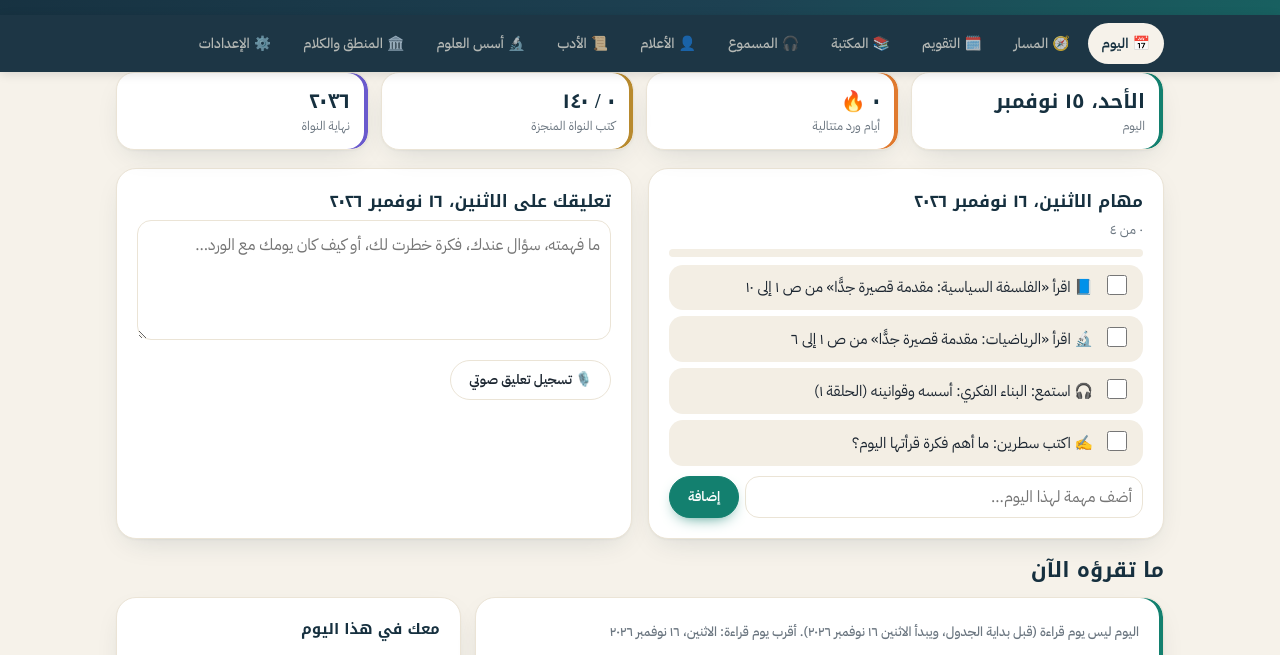
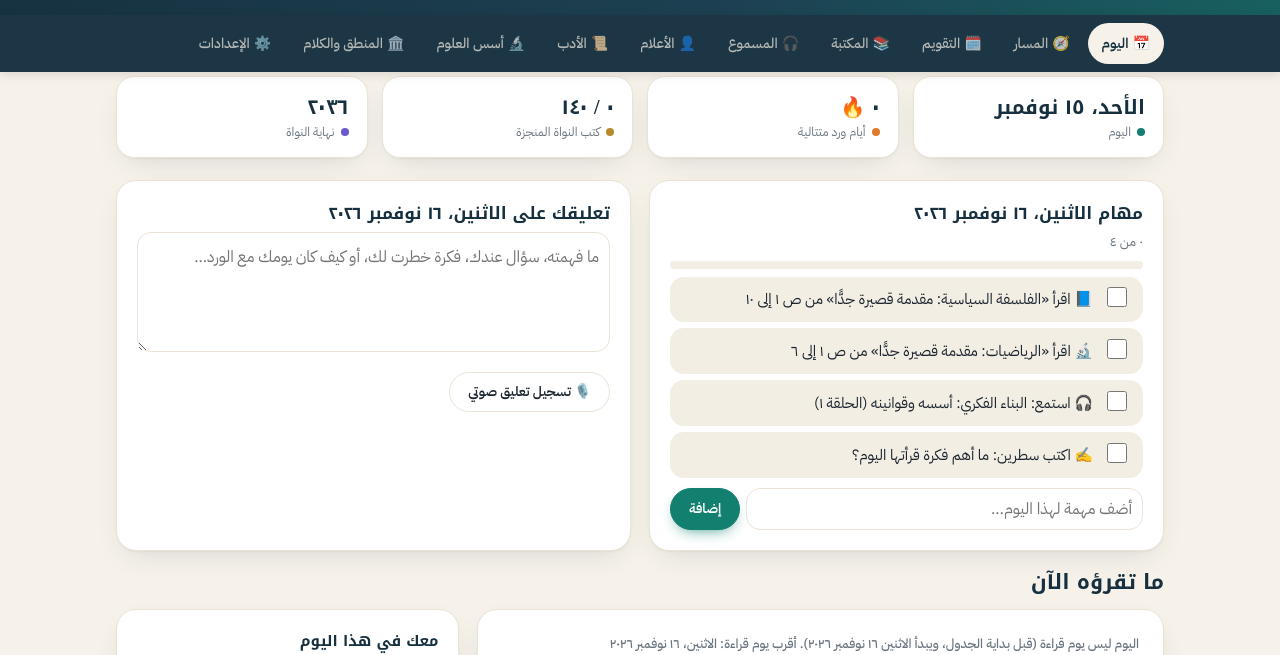
Before and after one commit to qamerkh10-commits/manhaj-al-bina-al-fikri, a plain HTML site: page index.html in a window 1280 px wide. Shown: the part 99-754 px from the top of the page. Drawn offline with Linux system fonts and the light colour scheme.

Commit message:
Fix spacing under the tab bar and card accents
Co-Authored-By: Claude Opus 5.5 <noreply@anthropic.com>

```diff
--- a/index.html
+++ b/index.html
@@ -325,6 +325,17 @@ footer{border-top:0}
 .todo li.done{border-color:color-mix(in srgb,var(--teal) 25%,transparent)}
 .hero,.grid,.stats2,.week{align-items:stretch}
 .mini{align-items:center}
+
+/* ===== spacing & accent fix 2 ===== */
+main{padding-top:30px}
+nav.tabs{margin-bottom:0}
+.stats2{margin-top:4px;margin-bottom:22px;gap:14px}
+.stat2,.today{box-shadow:var(--sh)!important}
+.stat2{padding:16px 18px;overflow:visible}
+.stat2 span{display:flex;align-items:center;gap:6px}
+.stat2 span::before{content:"";width:8px;height:8px;border-radius:50%;background:var(--acc);flex:none}
+.grid,.hero{gap:18px}
+section[data-tab]>.grid,section[data-tab]>.hero{margin-bottom:22px}
 </style>
 </head>
 <body>
--- a/sw.js
+++ b/sw.js
@@ -1,5 +1,5 @@
 // Offline support: the page itself is network-first (so updates arrive), everything else cache-first.
-const CACHE='manhaj-1794742259';
+const CACHE='manhaj-1794742407';
 const CORE=['./','./index.html','./manifest.webmanifest','./icon-192.png','./icon-512.png'];
 self.addEventListener('install',e=>{e.waitUntil(caches.open(CACHE).then(c=>c.addAll(CORE)).then(()=>self.skipWaiting()))});
 self.addEventListener('activate',e=>{e.waitUntil(caches.keys().then(ks=>Promise.all(ks.filter(k=>k!==CACHE).map(k=>caches.delete(k)))).then(()=>self.clients.claim()))});
```
